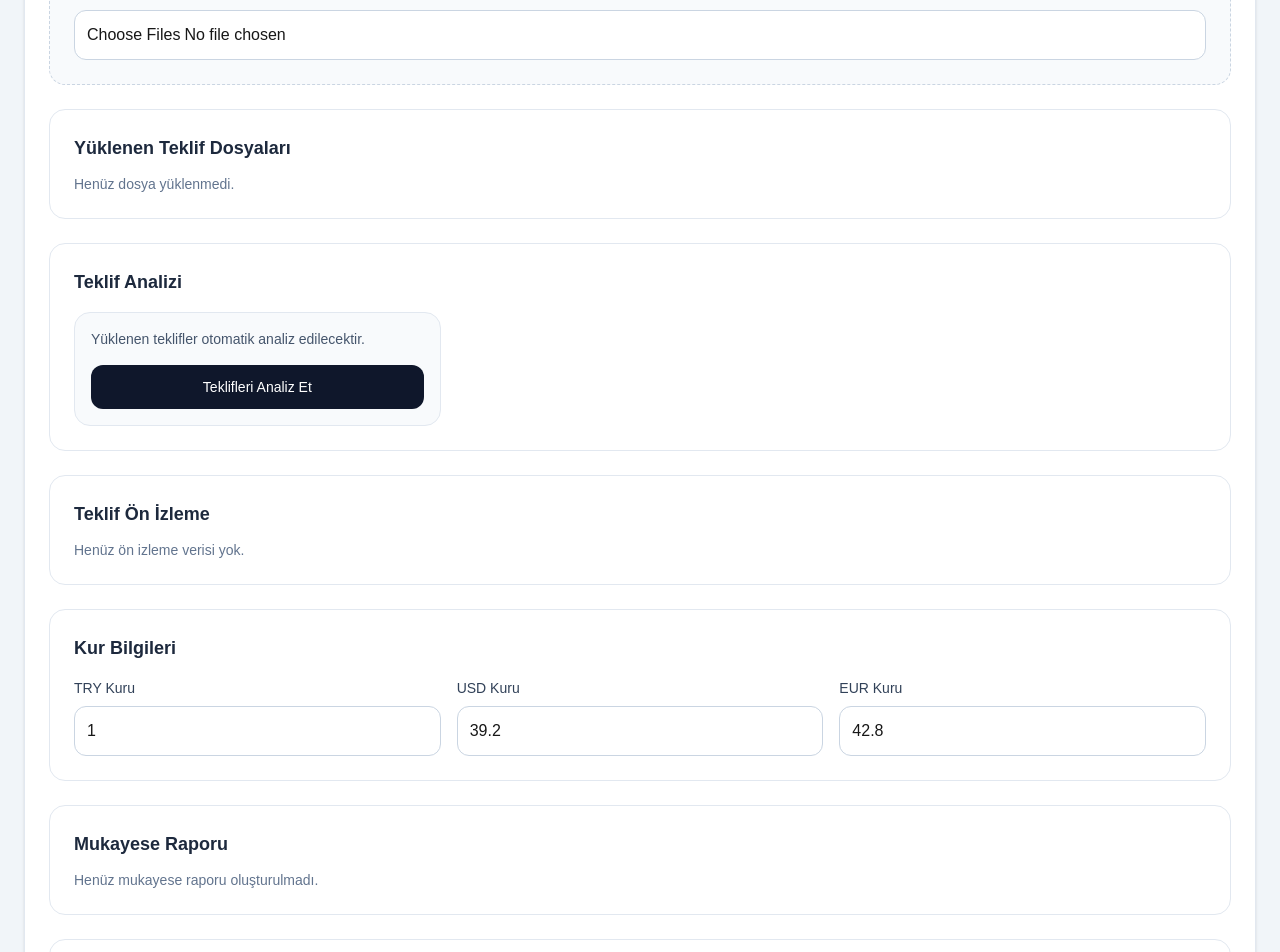
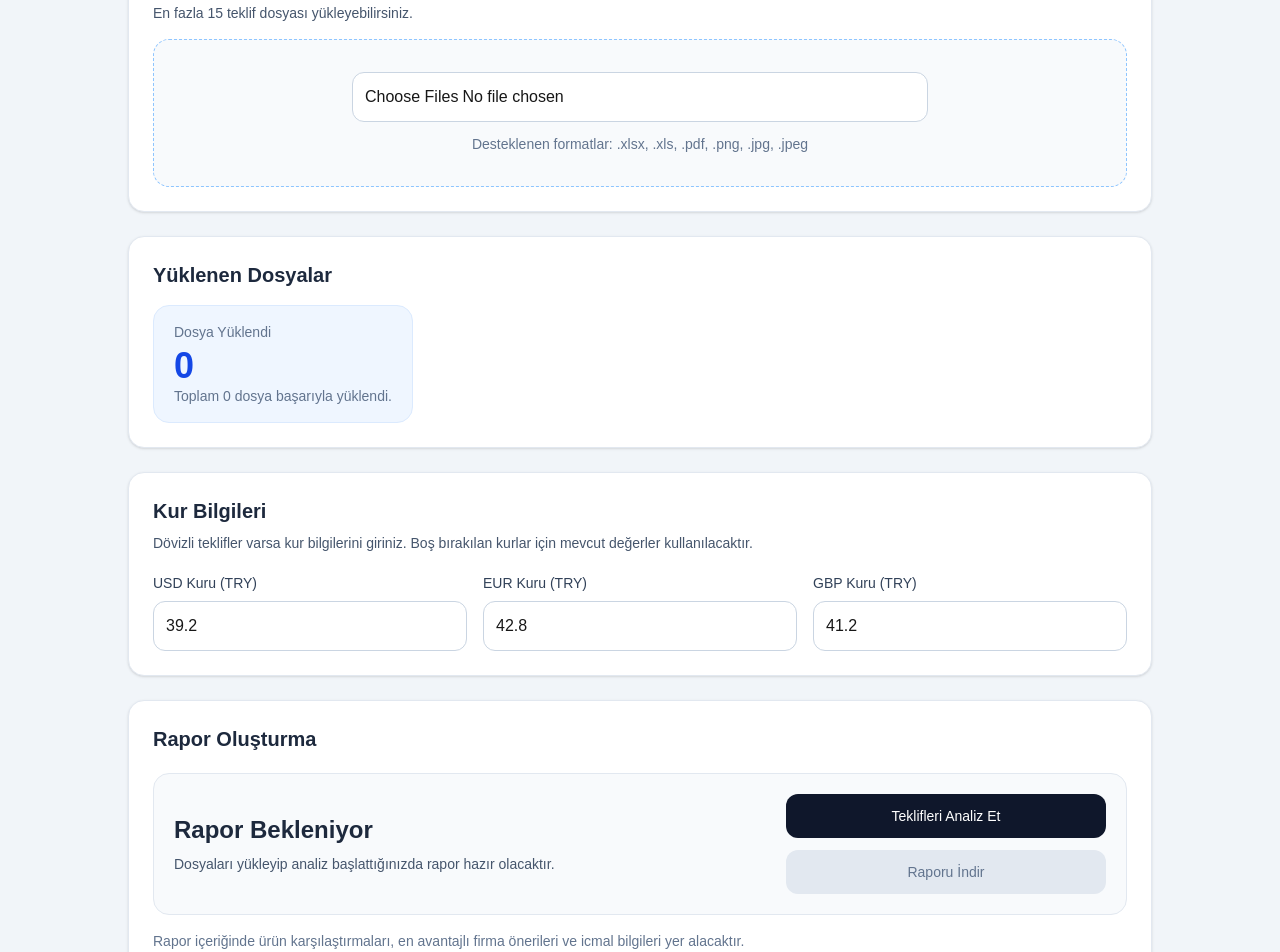
Before and after one commit to ysmnckr06-ai/procurement, a Next.js app in the folder procurement-platform/: page /dashboard/teklifler in a window 1280 px wide. Shown: the part 220-1172 px from the top of the page. Built offline with nearby package versions, Linux system fonts and the light colour scheme.

Commit message:
teklif kısmınınsayfası komple değişti

```diff
--- a/procurement-platform/src/app/dashboard/teklifler/page.js
+++ b/procurement-platform/src/app/dashboard/teklifler/page.js
@@ -1,207 +1,247 @@
 "use client";
 
-import { useState } from "react";
+import { useMemo, useState } from "react";
+
+function InfoBox({ title, text, tone = "blue" }) {
+  const toneClasses = {
+    blue: "border-blue-200 bg-blue-50 text-blue-900",
+    yellow: "border-yellow-200 bg-yellow-50 text-yellow-900",
+    green: "border-green-200 bg-green-50 text-green-900",
+  };
+
+  return (
+    <div className={`rounded-2xl border p-4 ${toneClasses[tone]}`}>
+      <div className="text-sm font-semibold">{title}</div>
+      <div className="mt-1 text-sm">{text}</div>
+    </div>
+  );
+}
 
 export default function TekliflerPage() {
   const [files, setFiles] = useState([]);
   const [parsedSources, setParsedSources] = useState([]);
-  const [selectedSourceId, setSelectedSourceId] = useState("");
-  const [previewRows, setPreviewRows] = useState([]);
-  const [normalizedRows, setNormalizedRows] = useState([]);
-  const [comparisonRows, setComparisonRows] = useState([]);
-  const [recommendedRows, setRecommendedRows] = useState([]);
   const [message, setMessage] = useState("");
-
+  const [isUploading, setIsUploading] = useState(false);
+  const [isAnalyzing, setIsAnalyzing] = useState(false);
+  const [reportReady, setReportReady] = useState(false);
+  const [lastReportTime, setLastReportTime] = useState("");
 
   const [exchangeRates, setExchangeRates] = useState({
     TRY: 1,
     USD: 39.2,
     EUR: 42.8,
+    GBP: 41.2,
   });
 
-  const selectedSource = parsedSources.find(
-    (item) => item.id === selectedSourceId
-  );
-  const columns = selectedSource?.columns || [];
+  const allParsedRows = useMemo(() => {
+    return parsedSources.flatMap((item) => item.rows || []);
+  }, [parsedSources]);
 
-  const handleAnalyze = () => {
-  console.log("Analiz başladı");
+  const detectedCurrencies = useMemo(() => {
+    const currencies = new Set();
 
-  if (!selectedSource?.rows) {
-    setMessage("Analiz için önce dosya yükleyin.");
+    allParsedRows.forEach((row) => {
+      const raw = String(row?.paraBirimi || "").trim().toUpperCase();
+
+      if (!raw) return;
+
+      if (raw === "₺" || raw === "TL") {
+        currencies.add("TRY");
+      } else {
+        currencies.add(raw);
+      }
+    });
+
+    return Array.from(currencies);
+  }, [allParsedRows]);
+
+  const hasForeignCurrency = useMemo(() => {
+    return detectedCurrencies.some((currency) => currency !== "TRY");
+  }, [detectedCurrencies]);
+
+  const handleFileUpload = async (e) => {
+    const uploadedFiles = Array.from(e.target.files || []);
+    if (uploadedFiles.length === 0) return;
+
+    const currentCount = files.length;
+    const remaining = Math.max(0, 15 - currentCount);
+    const allowedNewFiles = uploadedFiles.slice(0, remaining);
+
+    if (allowedNewFiles.length === 0) {
+      setMessage("En fazla 15 dosya yükleyebilirsiniz.");
       return;
     }
 
-  setPreviewRows(selectedSource.rows);
-  setMessage("Teklif analizi tamamlandı.");
+    setFiles((prev) => [...prev, ...allowedNewFiles]);
+    setMessage("");
+    setIsUploading(true);
+    setReportReady(false);
+
+    try {
+      const results = [];
+
+      for (const file of allowedNewFiles) {
+        const formData = new FormData();
+        formData.append("file", file);
+
+        const response = await fetch("http://127.0.0.1:8000/parse-offer-file", {
+          method: "POST",
+          body: formData,
+        });
+
+        const data = await response.json();
+
+        results.push({
+          id: data.id || `${file.name}-${Date.now()}`,
+          fileName: data.fileName || file.name,
+          sourceType: data.sourceType || "unknown",
+          rows: data.rows || [],
+          error: data.error || "",
+        });
+      }
+
+      setParsedSources((prev) => [...prev, ...results]);
+
+      const totalRows = results.reduce((sum, item) => sum + (item.rows?.length || 0), 0);
+
+      if (totalRows > 0) {
+        setMessage(`Dosyalar yüklendi. ${allowedNewFiles.length} yeni dosya işlendi.`);
+      } else {
+        setMessage("Dosyalar yüklendi ama analiz edilebilir satır bulunamadı.");
+      }
+    } catch (error) {
+      console.error(error);
+      setMessage("Dosyalar işlenirken hata oluştu.");
+    } finally {
+      setIsUploading(false);
+      e.target.value = "";
+    }
   };
 
-  const handleFileUpload = (e) => {
-    const uploadedFiles = Array.from(e.target.files).slice(0, 15);
-    setFiles((prev) => [...prev, ...uploadedFiles].slice(0, 15));
+  const handleAnalyze = async () => {
+    if (files.length === 0) {
+      setMessage("Lütfen önce teklif dosyası yükleyin.");
+      return;
+    }
 
-    // geçici demo veri
-    const demoSource = {
-      id: "demo-1",
-      fileName: uploadedFiles[0]?.name || "demo.xlsx",
-      columns: [
-        "urunKodu",
-        "urunAciklamasi",
-        "talepEdilenAdet",
-        "firmaAdi",
-        "firmaAdedi",
-        "paraBirimi",
-        "birimFiyat",
-        "iskonto",
-        "vade",
-        "termin",
-      ],
-      rows: [
-        {
-          urunKodu: "PRD001",
-          urunAciklamasi: "Kalem",
-          talepEdilenAdet: 10,
-          firmaAdi: "A Firması",
-          firmaAdedi: 10,
-          paraBirimi: "TRY",
-          birimFiyat: 10,
-          iskonto: 5,
-          vade: "60 gün",
-          termin: "Stok",
+    if (allParsedRows.length === 0) {
+      setMessage("Yüklenen dosyalardan analiz edilebilir veri çıkarılamadı.");
+      return;
+    }
+
+    setIsAnalyzing(true);
+    setReportReady(false);
+
+    try {
+      const response = await fetch("http://127.0.0.1:8000/compare-offers", {
+        method: "POST",
+        headers: {
+          "Content-Type": "application/json",
         },
-        {
-          urunKodu: "",
-          urunAciklamasi: "Defter",
-          talepEdilenAdet: 20,
-          firmaAdi: "B Firması",
-          firmaAdedi: 15,
-          paraBirimi: "USD",
-          birimFiyat: 2,
-          iskonto: 10,
-          vade: "45 gün",
-          termin: "1 hafta",
-        },
-      ],
+        body: JSON.stringify({
+          rows: allParsedRows,
+          exchangeRates,
+        }),
+      });
+
+      const data = await response.json();
+
+      if (data.comparisonRows?.length || data.recommendedRows?.length) {
+        setReportReady(true);
+        setLastReportTime(new Date().toLocaleString("tr-TR"));
+        setMessage("Teklifler analiz edildi ve karşılaştırma raporu oluşturuldu.");
+      } else {
+        setMessage("Rapor oluşturulamadı.");
+      }
+    } catch (error) {
+      console.error(error);
+      setMessage("Teklif analizi sırasında hata oluştu.");
+    } finally {
+      setIsAnalyzing(false);
+    }
   };
 
-    setParsedSources([demoSource]);
-    setSelectedSourceId("demo-1");
-    setMessage("Teklif dosyaları yüklendi.");
+  const handleDownloadReport = () => {
+    alert("Bir sonraki adımda bu butonu Excel/PDF rapor indirme endpointine bağlayacağız.");
   };
 
   return (
     <div className="min-h-screen bg-slate-100 p-6">
-      <div className="mx-auto max-w-7xl rounded-2xl border border-slate-200 bg-white p-6 shadow-sm">
-        <h1 className="text-3xl font-bold text-slate-800">Teklifler</h1>
+      <div className="mx-auto max-w-5xl space-y-6">
+        <div className="rounded-2xl border border-slate-200 bg-white p-6 shadow-sm">
+          <h1 className="text-3xl font-bold text-slate-800">Teklif Karşılaştırma</h1>
           <p className="mt-2 text-sm text-slate-600">
-          Excel, PDF veya görsel teklif dosyalarını yükleyin. Sistem ürünleri
-          firma bazlı karşılaştırarak mukayese oluşturacaktır.
+            Excel, PDF veya görsel teklif dosyalarını yükleyin. Sistem analiz ederek karşılaştırma raporu oluşturacaktır.
           </p>
+        </div>
 
-        <div className="mt-6 rounded-2xl border border-dashed border-slate-300 bg-slate-50 p-6">
-          <h2 className="text-lg font-semibold text-slate-800">Dosya Yükleme Alanı</h2>
-          <p className="mt-1 text-sm text-slate-600">
+        <div className="rounded-2xl border border-slate-200 bg-white p-6 shadow-sm">
+          <h2 className="text-xl font-semibold text-slate-800">Dosya Yükleme</h2>
+          <p className="mt-2 text-sm text-slate-600">
             En fazla 15 teklif dosyası yükleyebilirsiniz.
           </p>
 
+          <div className="mt-4 rounded-2xl border border-dashed border-blue-300 bg-slate-50 p-8 text-center">
             <input
               type="file"
               multiple
+              accept=".xlsx,.xls,.pdf,.png,.jpg,.jpeg"
               onChange={handleFileUpload}
-            className="mt-4 block w-full rounded-xl border border-slate-300 bg-white p-3"
+              className="mx-auto block w-full max-w-xl rounded-xl border border-slate-300 bg-white p-3"
             />
+            <p className="mt-3 text-sm text-slate-500">
+              Desteklenen formatlar: .xlsx, .xls, .pdf, .png, .jpg, .jpeg
+            </p>
           </div>
 
-        <div className="mt-6 rounded-2xl border border-slate-200 bg-white p-6">
-          <h2 className="text-lg font-semibold text-slate-800">Yüklenen Teklif Dosyaları</h2>
-
-          {files.length === 0 ? (
-            <p className="mt-3 text-sm text-slate-500">Henüz dosya yüklenmedi.</p>
-          ) : (
-            <ul className="mt-3 space-y-2">
-              {files.map((file, index) => (
-                <li
-                  key={`${file.name}-${index}`}
-                  className="rounded-xl border border-slate-200 px-4 py-3 text-sm text-slate-700"
-                >
-                  {file.name}
-                </li>
-              ))}
-            </ul>
+          {isUploading && (
+            <p className="mt-3 text-sm text-blue-600">Dosyalar işleniyor...</p>
           )}
         </div>
 
-        <div className="mt-6 rounded-2xl border border-slate-200 bg-white p-6">
-          <h2 className="text-lg font-semibold text-slate-800">Teklif Analizi</h2>
-<div className="mt-4 grid grid-cols-1 gap-4 md:grid-cols-2 lg:grid-cols-3">
-    <div className="rounded-2xl border border-slate-200 bg-slate-50 p-4">
-      <p className="text-sm text-slate-600">
-        Yüklenen teklifler otomatik analiz edilecektir.
-      </p>
+        <div className="rounded-2xl border border-slate-200 bg-white p-6 shadow-sm">
+          <h2 className="text-xl font-semibold text-slate-800">Yüklenen Dosyalar</h2>
 
-      <button
-        type="button"
-        onClick={handleAnalyze}
-        className="mt-4 w-full rounded-xl bg-slate-900 px-4 py-3 text-sm font-medium text-white hover:bg-slate-800"
-      >
-        Teklifleri Analiz Et
-      </button>
-    </div>
+          <div className="mt-4 flex flex-col gap-4 md:flex-row md:items-center md:justify-between">
+            <div className="rounded-2xl border border-blue-100 bg-blue-50 px-5 py-4">
+              <div className="text-sm text-slate-500">Dosya Yüklendi</div>
+              <div className="mt-1 text-4xl font-bold text-blue-700">{files.length}</div>
+              <div className="text-sm text-slate-500">
+                Toplam {files.length} dosya başarıyla yüklendi.
               </div>
             </div>
 
-        <div className="mt-6 rounded-2xl border border-slate-200 bg-white p-6">
-          <h2 className="text-lg font-semibold text-slate-800">Teklif Ön İzleme</h2>
-
-          {previewRows.length === 0 ? (
-            <p className="mt-3 text-sm text-slate-500">Henüz ön izleme verisi yok.</p>
-          ) : (
-            <div className="mt-4 overflow-x-auto rounded-2xl border border-slate-200">
-              <table className="w-full border-collapse text-sm">
-                <thead className="bg-slate-100">
-                  <tr>
-                    {columns.map((col) => (
-                      <th
-                        key={col}
-                        className="border border-slate-200 px-4 py-3 text-left"
+            {files.length > 0 && (
+              <button
+                type="button"
+                className="rounded-xl border border-slate-300 px-4 py-3 text-sm font-medium text-slate-700"
+                onClick={() => {
+                  const names = files.map((f) => f.name).join("\n");
+                  alert(names);
+                }}
               >
-                        {col}
-                      </th>
-                    ))}
-                  </tr>
-                </thead>
-                <tbody>
-                  {previewRows.map((row, i) => (
-                    <tr key={i}>
-                      {columns.map((col) => (
-                        <td
-                          key={`${i}-${col}`}
-                          className="border border-slate-200 px-4 py-3"
-                        >
-                          {String(row[col] ?? "")}
-                        </td>
-                      ))}
-                    </tr>
-                  ))}
-                </tbody>
-              </table>
-            </div>
+                Dosya Listesini Gör
+              </button>
             )}
           </div>
+        </div>
 
-        <div className="mt-6 rounded-2xl border border-slate-200 bg-white p-6">
-          <h2 className="text-lg font-semibold text-slate-800">Kur Bilgileri</h2>
+        <div className="rounded-2xl border border-slate-200 bg-white p-6 shadow-sm">
+          <h2 className="text-xl font-semibold text-slate-800">Kur Bilgileri</h2>
+          <p className="mt-2 text-sm text-slate-600">
+            Dövizli teklifler varsa kur bilgilerini giriniz. Boş bırakılan kurlar için mevcut değerler kullanılacaktır.
+          </p>
 
-          <div className="mt-4 grid grid-cols-1 gap-4 md:grid-cols-3">
-            {Object.entries(exchangeRates).map(([currency, rate]) => (
+          <div className="mt-5 grid grid-cols-1 gap-4 md:grid-cols-3">
+            {["USD", "EUR", "GBP"].map((currency) => (
               <div key={currency}>
                 <label className="mb-2 block text-sm font-medium text-slate-700">
-                  {currency} Kuru
+                  {currency} Kuru (TRY)
                 </label>
                 <input
                   type="number"
                   step="0.01"
-                  value={rate}
+                  value={exchangeRates[currency]}
                   onChange={(e) =>
                     setExchangeRates((prev) => ({
                       ...prev,
@@ -213,26 +253,69 @@ export default function TekliflerPage() {
               </div>
             ))}
           </div>
+
+          {hasForeignCurrency && (
+            <div className="mt-4">
+              <InfoBox
+                title="Bilgilendirme"
+                text="Yüklenen teklifler arasında dövizli kalemler tespit edildi. Lütfen kur bilgilerini kontrol ediniz."
+                tone="yellow"
+              />
+            </div>
+          )}
         </div>
 
-        <div className="mt-6 rounded-2xl border border-slate-200 bg-white p-6">
-          <h2 className="text-lg font-semibold text-slate-800">Mukayese Raporu</h2>
-          <p className="mt-3 text-sm text-slate-500">
-            Henüz mukayese raporu oluşturulmadı.
-          </p>
+        <div className="rounded-2xl border border-slate-200 bg-white p-6 shadow-sm">
+          <h2 className="text-xl font-semibold text-slate-800">Rapor Oluşturma</h2>
+
+          <div className="mt-5 flex flex-col gap-4 rounded-2xl border border-slate-200 bg-slate-50 p-5 md:flex-row md:items-center md:justify-between">
+            <div>
+              <div className="text-2xl font-bold text-slate-800">
+                {reportReady ? "Analiz Tamamlandı" : "Rapor Bekleniyor"}
+              </div>
+              <div className="mt-2 text-sm text-slate-600">
+                {reportReady
+                  ? "Teklifler analiz edildi ve karşılaştırma raporu oluşturuldu."
+                  : "Dosyaları yükleyip analiz başlattığınızda rapor hazır olacaktır."}
+              </div>
+              {lastReportTime && (
+                <div className="mt-2 text-sm text-slate-500">
+                  Rapor tarihi: {lastReportTime}
+                </div>
+              )}
             </div>
 
-        <div className="mt-6 rounded-2xl border border-slate-200 bg-white p-6">
-          <h2 className="text-lg font-semibold text-slate-800">
-            Alınması Gereken Firma Raporu
-          </h2>
-          <p className="mt-3 text-sm text-slate-500">
-            Henüz öneri raporu oluşturulmadı.
+            <div className="flex flex-col gap-3 md:w-80">
+              <button
+                type="button"
+                onClick={handleAnalyze}
+                className="rounded-xl bg-slate-900 px-5 py-3 text-sm font-medium text-white hover:bg-slate-800"
+              >
+                {isAnalyzing ? "Analiz Yapılıyor..." : "Teklifleri Analiz Et"}
+              </button>
+
+              <button
+                type="button"
+                onClick={handleDownloadReport}
+                disabled={!reportReady}
+                className={`rounded-xl px-5 py-3 text-sm font-medium ${
+                  reportReady
+                    ? "bg-green-600 text-white hover:bg-green-700"
+                    : "cursor-not-allowed bg-slate-200 text-slate-500"
+                }`}
+              >
+                Raporu İndir
+              </button>
+            </div>
+          </div>
+
+          <p className="mt-4 text-sm text-slate-500">
+            Rapor içeriğinde ürün karşılaştırmaları, en avantajlı firma önerileri ve icmal bilgileri yer alacaktır.
           </p>
         </div>
 
         {message && (
-          <div className="mt-6 rounded-xl border border-slate-200 bg-slate-50 px-4 py-3 text-sm text-slate-700">
+          <div className="rounded-xl border border-slate-200 bg-white px-4 py-3 text-sm text-slate-700 shadow-sm">
             {message}
           </div>
         )}
```
Lines whose indentation alone changed are shown as unchanged.
